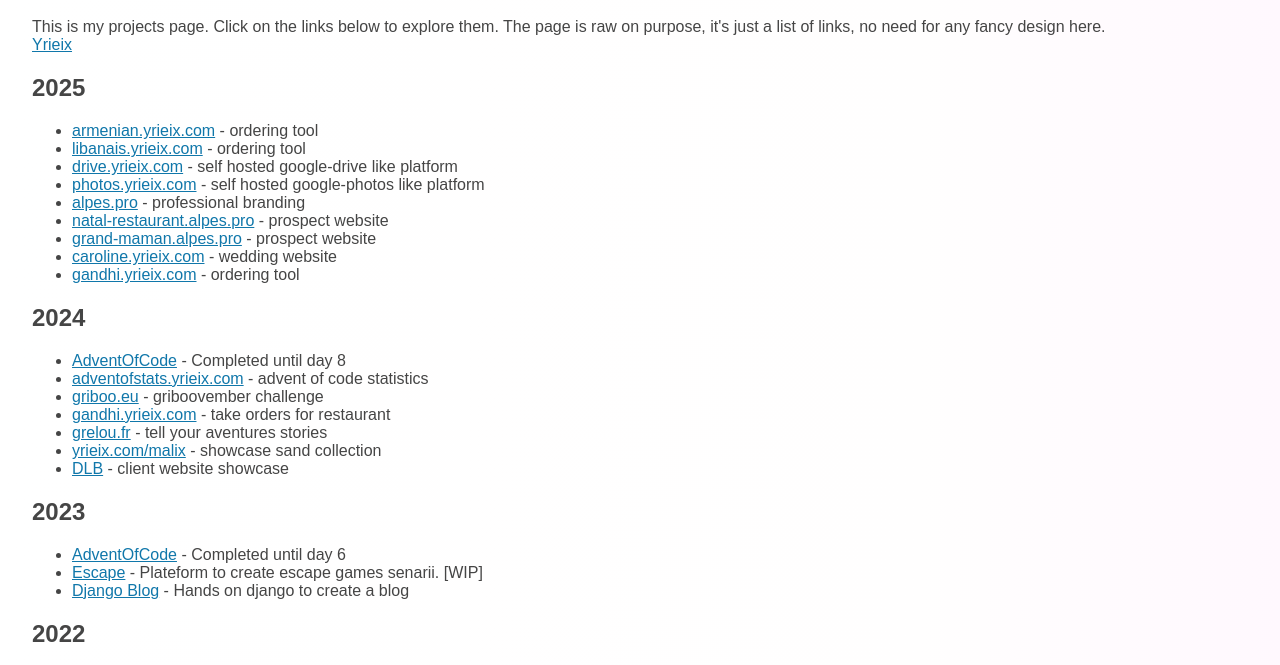
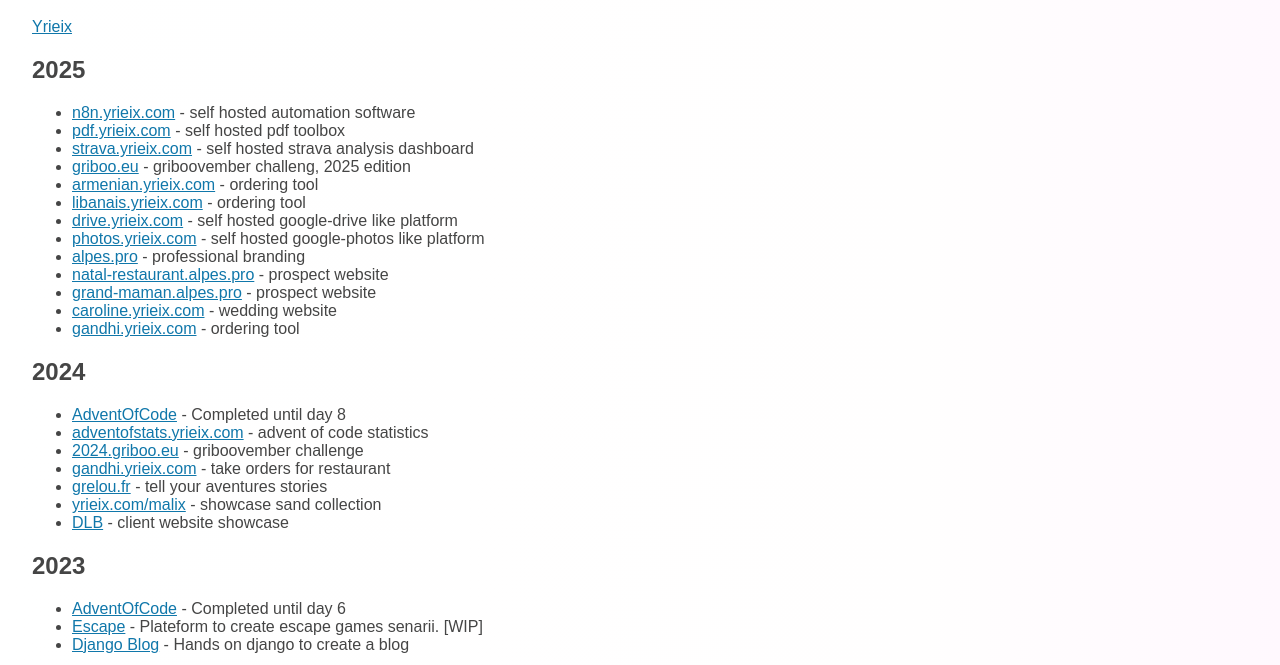
Before and after one commit to yleprince/projects, a plain HTML site: page index.html in a window 1280 px wide. Shown: the part 73-738 px from the top of the page. Drawn offline with Linux system fonts and the light colour scheme.

Commit message:
Update index.html

```diff
--- a/index.html
+++ b/index.html
@@ -24,13 +24,13 @@
     </head>
     <body>
         <h1>My coding projects 👋</h1>
-        <p>
-        This is my projects page. Click on the links below to explore them. The
-        page is raw on purpose, it's just a list of links, no need for any fancy design here.
-        <br>
         <a href="https://www.linkedin.com/in/yrieixleprince/">Yrieix</a></p>
         <h2>2025</h2>
         <ul>
+            <li><a href="https://n8n.yrieix.com">n8n.yrieix.com</a> - self hosted automation software</li>
+            <li><a href="https://pdf.yrieix.com">pdf.yrieix.com</a> - self hosted pdf toolbox</li>
+            <li><a href="https://strava.yrieix.com">strava.yrieix.com</a> - self hosted strava analysis dashboard</li>
+            <li><a href="https://griboo.eu/gallery">griboo.eu</a> - griboovember challeng, 2025 edition</li>
             <li><a href="http://armenian.yrieix.com/">armenian.yrieix.com</a> - ordering tool</li>
             <li><a href="http://libanais.yrieix.com/">libanais.yrieix.com</a> - ordering tool</li>
             <li><a href="https://drive.yrieix.com">drive.yrieix.com</a> - self hosted google-drive like platform</li>
@@ -45,7 +45,7 @@
         <ul>
             <li><a href="https://github.com/yleprince/adventOfCode">AdventOfCode</a> - Completed until day 8</li>
             <li><a href="https://adventofstats.yrieix.com">adventofstats.yrieix.com</a> - advent of code statistics</li>
-            <li><a href="https://griboo.eu/gallery">griboo.eu</a> - griboovember challenge</li>
+            <li><a href="https://2024.griboo.eu/gallery">2024.griboo.eu</a> - griboovember challenge</li>
             <li><a href="https://gandhi.yrieix.com/">gandhi.yrieix.com</a> - take orders for restaurant</li>
             <li><a href="https://www.grelou.fr/">grelou.fr</a> - tell your aventures stories</li>
             <li><a href="https://yrieix.com/malix/">yrieix.com/malix</a> - showcase sand collection</li>
```
